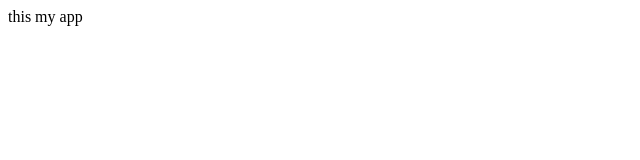
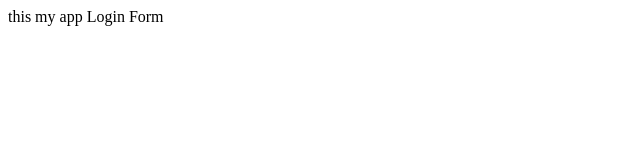
Before and after one commit to HafiOumayma/tocode1, a plain HTML site: page index.html in a window 1280 px wide. Shown: the full height of the page, 0-640 px from the left. Drawn offline with Linux system fonts and the light colour scheme.

Commit message:
login form

```diff
--- a/index.html
+++ b/index.html
@@ -1,4 +1,5 @@
 <!DOCTYPE html>
 <html> <head> <title>Les listes</title>
 </head><body>
-this my app </body></html>
+this my app
+Login Form </body></html>
```
Also changed, not shown: login.html (added, +1 -0 lines).
